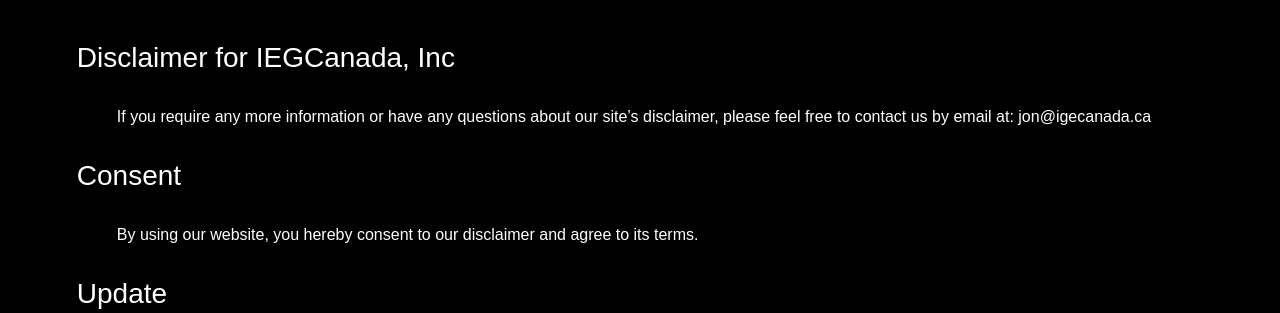
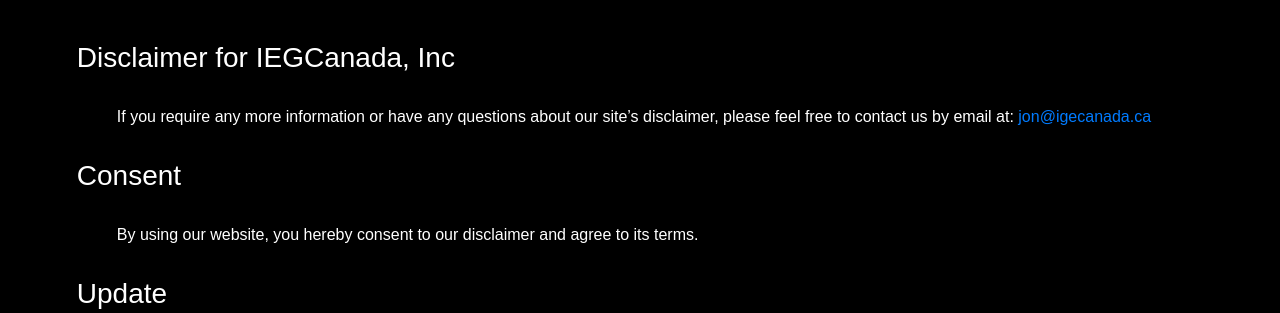
Before and after one commit to SeanTuc/SeanRollingBenches, a PHP site: page /disclaimer.php in a window 1280 px wide. Shown: the part 698-1011 px from the top of the page. Run offline with PHP 8.4, Linux system fonts and the light colour scheme.

Commit message:
fixed email links

```diff
--- a/disclaimer.php
+++ b/disclaimer.php
@@ -24,7 +24,7 @@ Please be sure to check the Privacy Policies of these sites as well as their “
     <ul style="list-style-type:none; padding: 4% 0% 1% 0%; ">
         <li> <h3>Disclaimer for IEGCanada, Inc</h3>
             <ul style="list-style-type:none;">
-                <li style="margin: 30px 0;">If you require any more information or have any questions about our site’s disclaimer, please feel free to contact us by email at: jon@igecanada.ca </li>
+                <li style="margin: 30px 0;">If you require any more information or have any questions about our site’s disclaimer, please feel free to contact us by email at:  <a href="mailto:jon@igecanada.ca?subject=Rolling Benches Disclaimer Question">jon@igecanada.ca </a> </li>
             </ul>
         </li>
         <li> <h3>Consent</h3>
--- a/privacy.php
+++ b/privacy.php
@@ -28,7 +28,7 @@ This privacy Policy discloses the privacy practices for Rollingbenches.ca. This
             </ul>
         </li>
     </ul>
-    <p> <br> Email Us with Questions at: policy@rollingbenches.ca</p>
+    <p> <br> Email Us with Questions at: <a href="mailto:policy@rollingbenches.ca?subject=Rolling Benches Policy Questions">policy@rollingbenches.ca</a></p>
 
 
 
```
